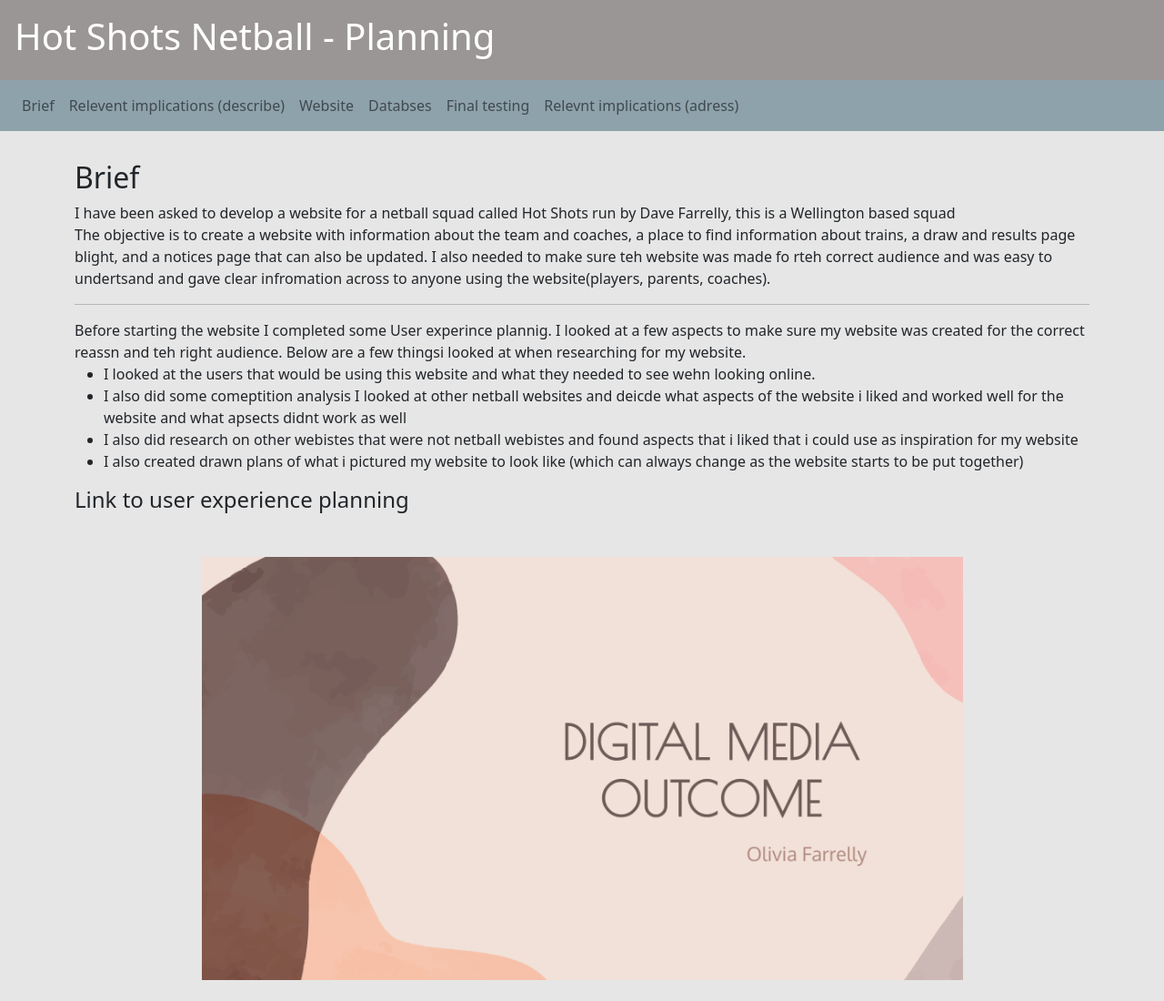
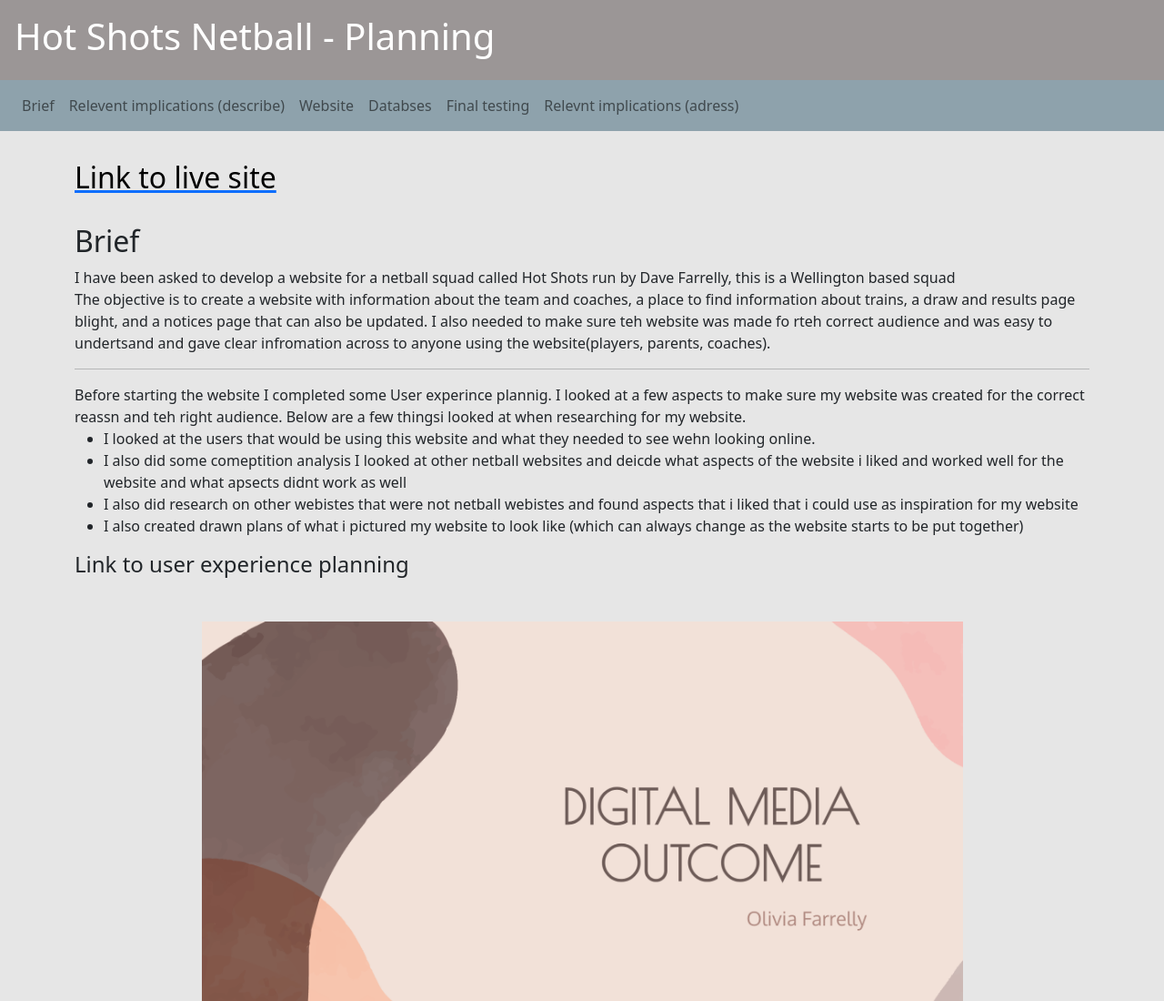
Before and after one commit to OliviaFarrelly/planning_netball_website, a plain HTML site: page index.html in a window 1280 px wide. Shown: the top 1100 px of the page at 91% size. Drawn offline with nearby package versions, Linux system fonts and the light colour scheme.

Commit message:
final push

```diff
--- a/assets/template_styles.css
+++ b/assets/template_styles.css
@@ -25,7 +25,8 @@ h1{
 h3 {
     font-size: 1.5em;
 }
-
+.Livelink{color: black;
+}
 
 .sprint{text-align: center;}
 
--- a/index.html
+++ b/index.html
@@ -49,6 +49,11 @@
 
 
 <div class="container-lg">
+<br>
+
+        <a class="" href="http://oliviafarrelly.pythonanywhere.com/">
+            <h2 class="Livelink">Link to live site</h2>
+        </a>
 <br>
     <h2>Brief</h2>
         <p> I have been asked to develop a website for a netball squad called Hot Shots run by Dave Farrelly,
```
